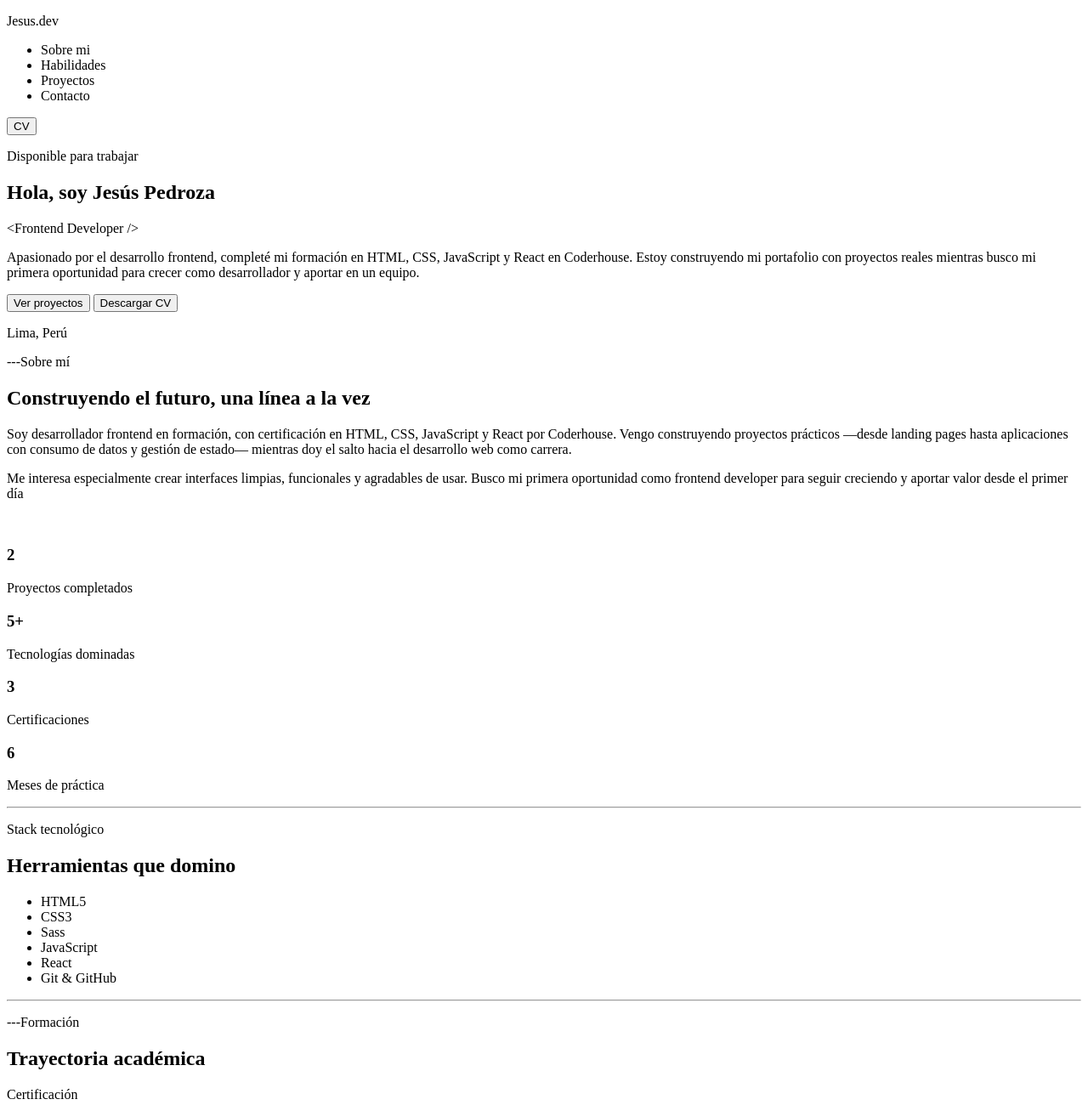
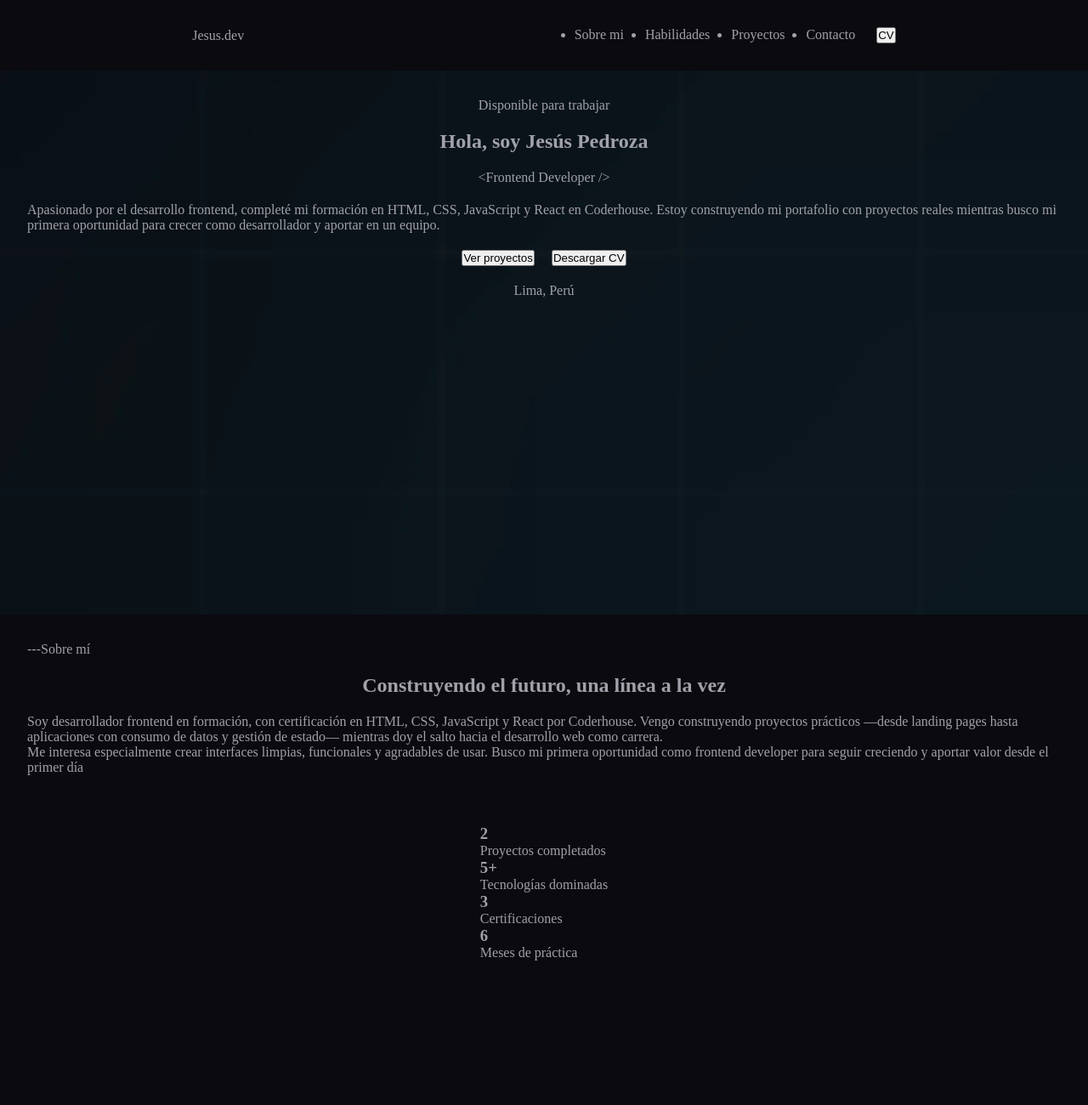
Before and after one commit to pedrozajardim/Portafolio, a website: page index.html in a window 1280 px wide. Shown: the top 1300 px of the page at 85% size. Drawn offline with Linux system fonts and the light colour scheme.

Commit message:
se agrego estilos y contenido al portafolio

```diff
--- a/index.html
+++ b/index.html
@@ -10,49 +10,53 @@
 
 <body>
     <header>
+        <div class="header">
             <section>
                 <p>Jesus.dev</p>
             </section>
             <section>
                 <div>
-                <ul>
+                    <ul class="navbar">
                         <li>Sobre mi</li>
                         <li>Habilidades</li>
                         <li>Proyectos</li>
                         <li>Contacto</li>
+                        <button>CV</button>
                     </ul>
                 </div>
-            <div>
-                <button>CV</button>
+            </section>
         </div>
-        </section>
     </header>
-    <main>
-        <section>
+    <main class="main">
+        <section class="introduccion">
+            <div class="contenidoIntroduccion">
                 <p>Disponible para trabajar</p>
-            <div>
                 <h1>Hola, soy Jesús Pedroza</h1>
                 <p>&lt;Frontend Developer /&gt; </p>
                 <p>Apasionado por el desarrollo frontend, completé mi formación en HTML, CSS, JavaScript y React en
                     Coderhouse. Estoy construyendo mi portafolio con proyectos reales mientras busco mi primera
                     oportunidad para crecer como desarrollador y aportar en un equipo.</p>
-            </div>
-            <div>
+                <div class="botones">
                     <button>Ver proyectos</button>
                     <button>Descargar CV</button>
                 </div>
+
                 <p>Lima, Perú</p>
+            </div>
         </section>
-        <section>
-            <p>---Sobre mí</p>
+        <section class="secciones">
+            <div class="contenido">
+                <p class="pTitulo">---Sobre mí</p>
                 <h2>Construyendo el futuro, una línea a la vez</h2>
                 <div>
                     <p>Soy desarrollador frontend en formación, con certificación en HTML, CSS, JavaScript y React por
                         Coderhouse. Vengo construyendo proyectos prácticos —desde landing pages hasta aplicaciones con
-                    consumo de datos y gestión de estado— mientras doy el salto hacia el desarrollo web como carrera.
+                        consumo de datos y gestión de estado— mientras doy el salto hacia el desarrollo web como
+                        carrera.
                     </p>
                     <p>Me interesa especialmente crear interfaces limpias, funcionales y agradables de usar. Busco mi
-                    primera oportunidad como frontend developer para seguir creciendo y aportar valor desde el primer
+                        primera oportunidad como frontend developer para seguir creciendo y aportar valor desde el
+                        primer
                         día</p>
                 </div>
                 <div>
@@ -76,10 +80,13 @@
                         <p>Meses de práctica</p>
                     </div>
                 </div>
+
+            </div>
         </section>
         <hr>
-        <section>
-            <p>Stack tecnológico</p>
+        <section class="secciones">
+            <div class="contenido">
+                <p class="pTitulo">Stack tecnológico</p>
                 <h2>Herramientas que domino</h2>
                 <div>
                     <ul>
@@ -91,10 +98,12 @@
                         <li>Git & GitHub</li>
                     </ul>
                 </div>
+            </div>
         </section>
         <hr>
-        <section>
-            <p>---Formación</p>
+        <section class="secciones">
+            <div class="contenido">
+                <p class="pTitulo">---Formación</p>
                 <h2>Trayectoria académica</h2>
                 <div>
                     <div>
@@ -113,19 +122,24 @@
                         <p>Coder House</p>
                     </div>
                 </div>
+            </div>
         </section>
-        <section>
+        <section class="secciones">
 
         </section>
-        <section>
-            <h2>---CONCTATO</h2>
-            <p>Hablemos de tu próximo proyecto o equipo</p>
-            <p>Estoy buscando mi primera oportunidad profesional. Si crees que puedo aportar a tu equipo, escríbeme — respondo en menos de 24 horas.</p>
+        <section class="secciones">
+            <div class="contenido">
+                <p class="pTitulo">---Conctacto</p>
+                <h2>Hablemos de tu próximo proyecto o equipo</h2>
+                <p>Estoy buscando mi primera oportunidad profesional. Si crees que puedo aportar a tu equipo, escríbeme
+                    —
+                    respondo en menos de 24 horas.</p>
                 <a href="">jesusoctavio.pedroza@gmail.com</a>
                 <div>
                     <a href="">GitHub</a>
                     <a href="">LinkedIn</a>
                     <a href="">Currículum</a>
+                </div>
             </div>
         </section>
     </main>
--- /dev/null
+++ b/style/sass/_generales.scss
@@ -0,0 +1,9 @@
+
+*{
+    margin: 0;
+    padding: 0;
+    box-sizing: border-box;
+}
+
+$fondoNegro: #0a0a0f;
+$parrafo: #a1a1aa;
--- /dev/null
+++ b/style/sass/_header.scss
@@ -0,0 +1,16 @@
+@use "generales" as g;
+
+header{
+    background-color: g.$fondoNegro;
+    color: g.$parrafo;
+    padding: 2rem;
+    .header{
+        display: flex;
+        justify-content: space-around;
+        align-items: center;
+        .navbar{
+            display: flex;
+            gap: 25px;
+        }
+    }
+}
--- /dev/null
+++ b/style/sass/_section.scss
@@ -0,0 +1,41 @@
+@use "generales" as g;
+
+.main {
+    color: g.$parrafo;
+
+    .introduccion {
+        background-image: url("../../img/fondo-introduccion.webp");
+        min-height: 80vh;
+
+        .contenidoIntroduccion {
+            padding: 2rem;
+            display: flex;
+            flex-direction: column;
+            align-items: center;
+            gap: 20px;
+            .botones{
+                display: flex;
+                gap: 20px;
+            }
+        }
+    }
+
+    .secciones {
+        background-color: g.$fondoNegro;
+        min-height: 80vh;
+
+        .contenido {
+            padding: 2rem;
+            display: flex;
+            flex-direction: column;
+            align-items: center;
+            gap: 20px;
+            .pTitulo{
+                align-self: flex-start;
+                width: 100%;
+                display: flex;
+                justify-content: flex-start;
+            }
+        }
+    }
+}
--- a/style/sass/main.scss
+++ b/style/sass/main.scss
@@ -1 +1,5 @@
 // sass --watch style/sass/main.scss style/css/style.css
+
+@use"generales";
+@use"header";
+@use"section";
```
Also changed, not shown: img/fondo-introduccion.webp (added), style/css/style.css, 1 other file. Lines whose indentation alone changed are shown as unchanged.
